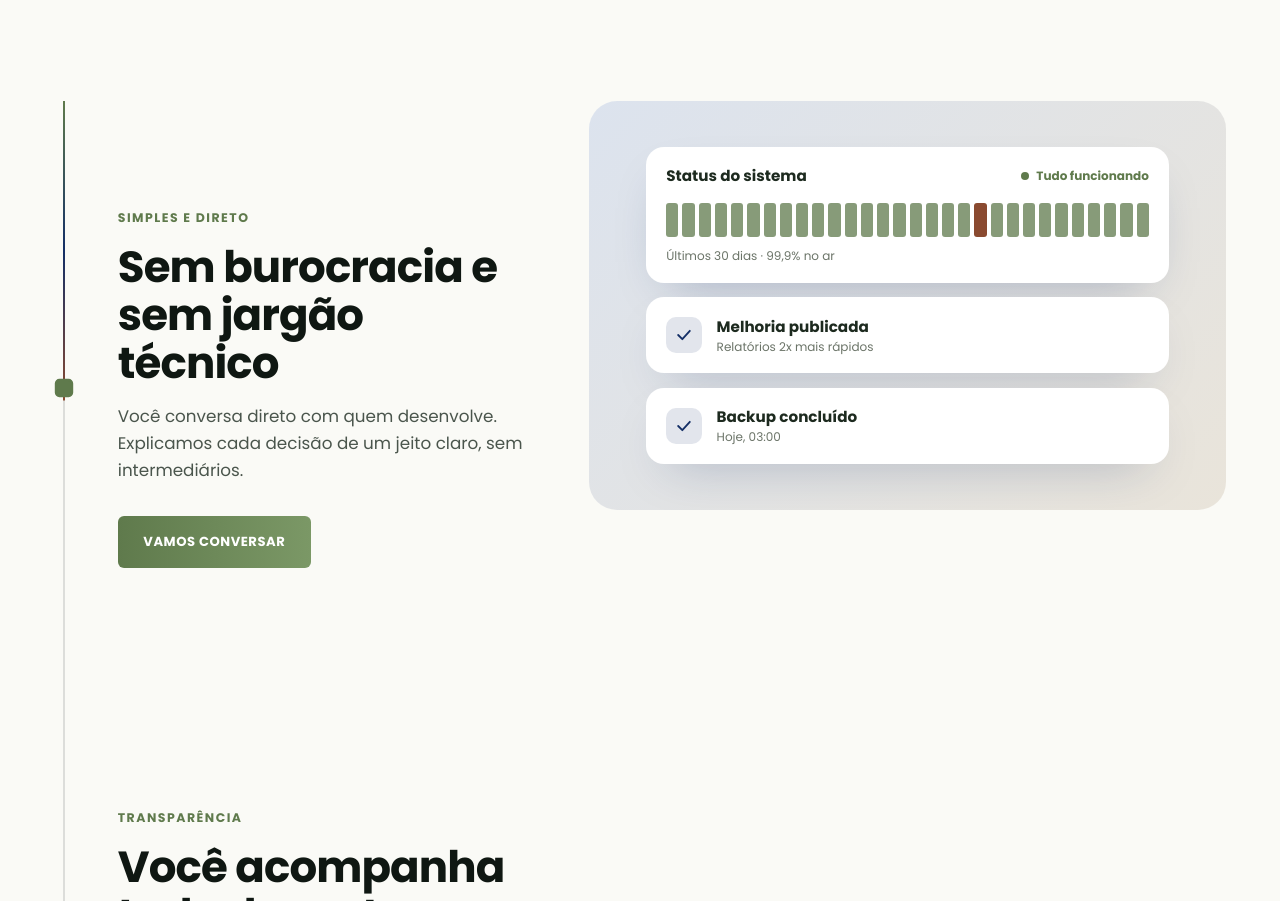
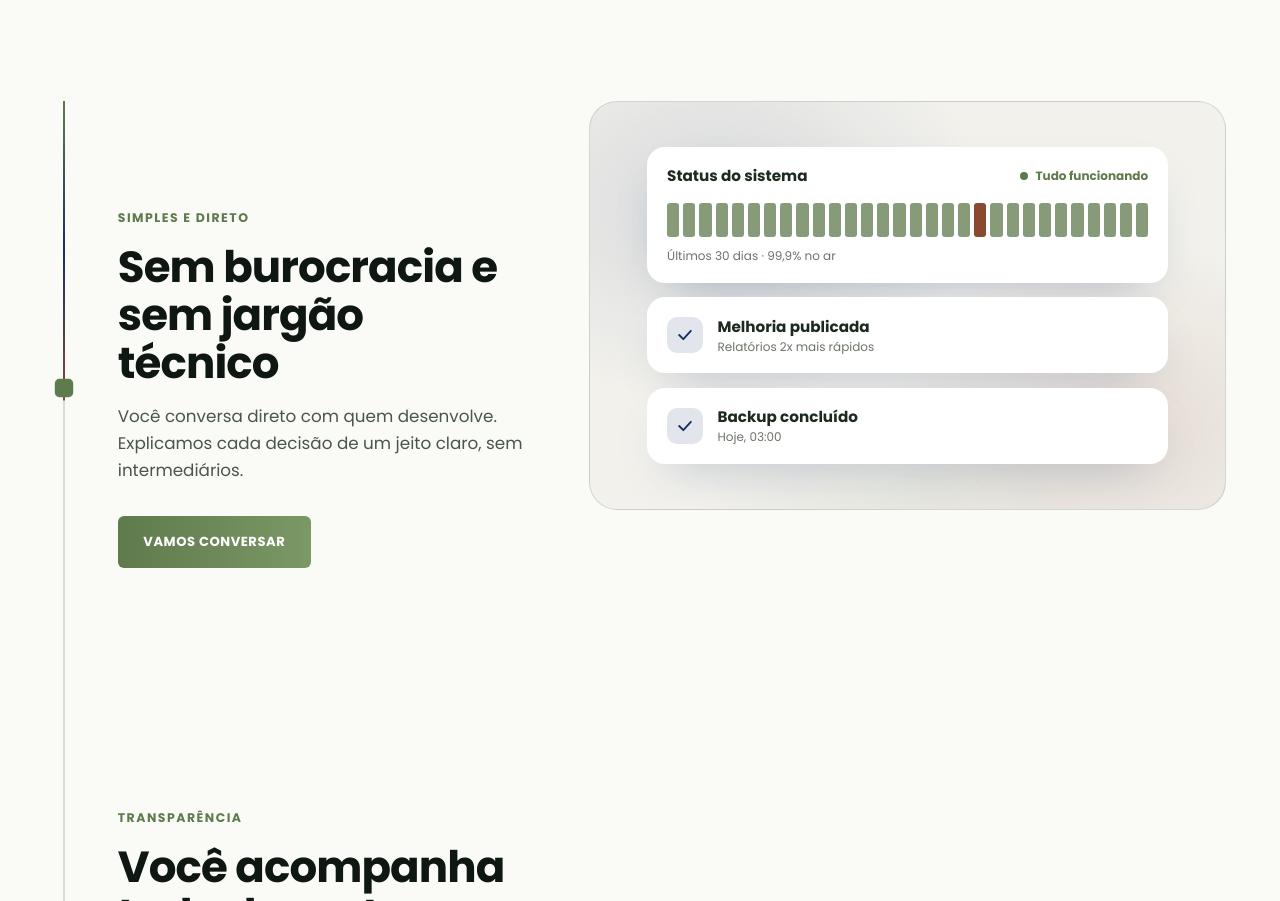
Before and after one commit to joaocrvlh/puxitech, a React (Vite) app: page / in a window 1280 px wide. Shown: the part 3131-4032 px from the top of the page. Built offline with nearby package versions, Linux system fonts and the light colour scheme.

Commit message:
style(process): make feature stage background follow theme

```diff
--- a/src/sections/Process/Features/FeatureStage.module.css
+++ b/src/sections/Process/Features/FeatureStage.module.css
@@ -5,8 +5,9 @@
   place-items: center;
   height: min(32vw, 440px);
   overflow: hidden;
+  border: 1px solid var(--color-border);
   border-radius: 28px;
-  background: linear-gradient(135deg, #dce3ee 0%, #e9e4da 100%);
+  background: var(--band-bg);
 }
 
 .slide {
```
